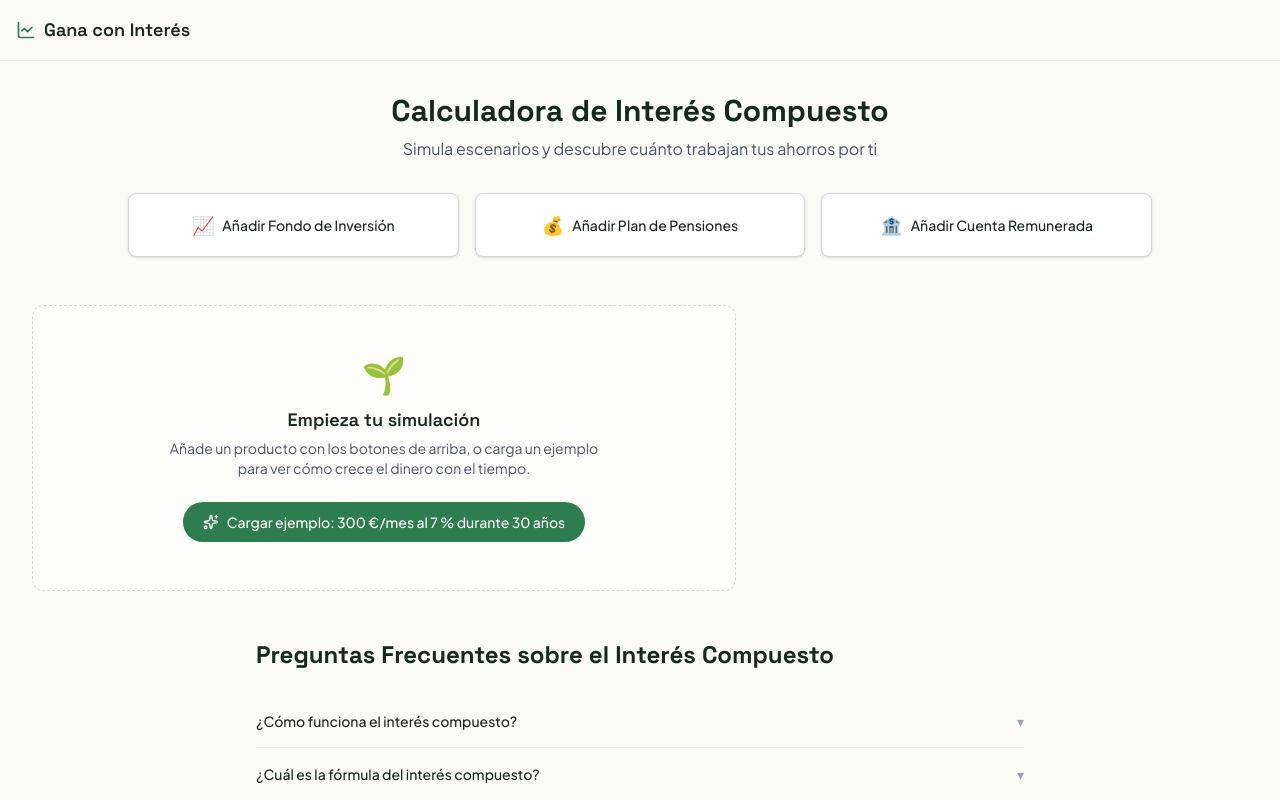
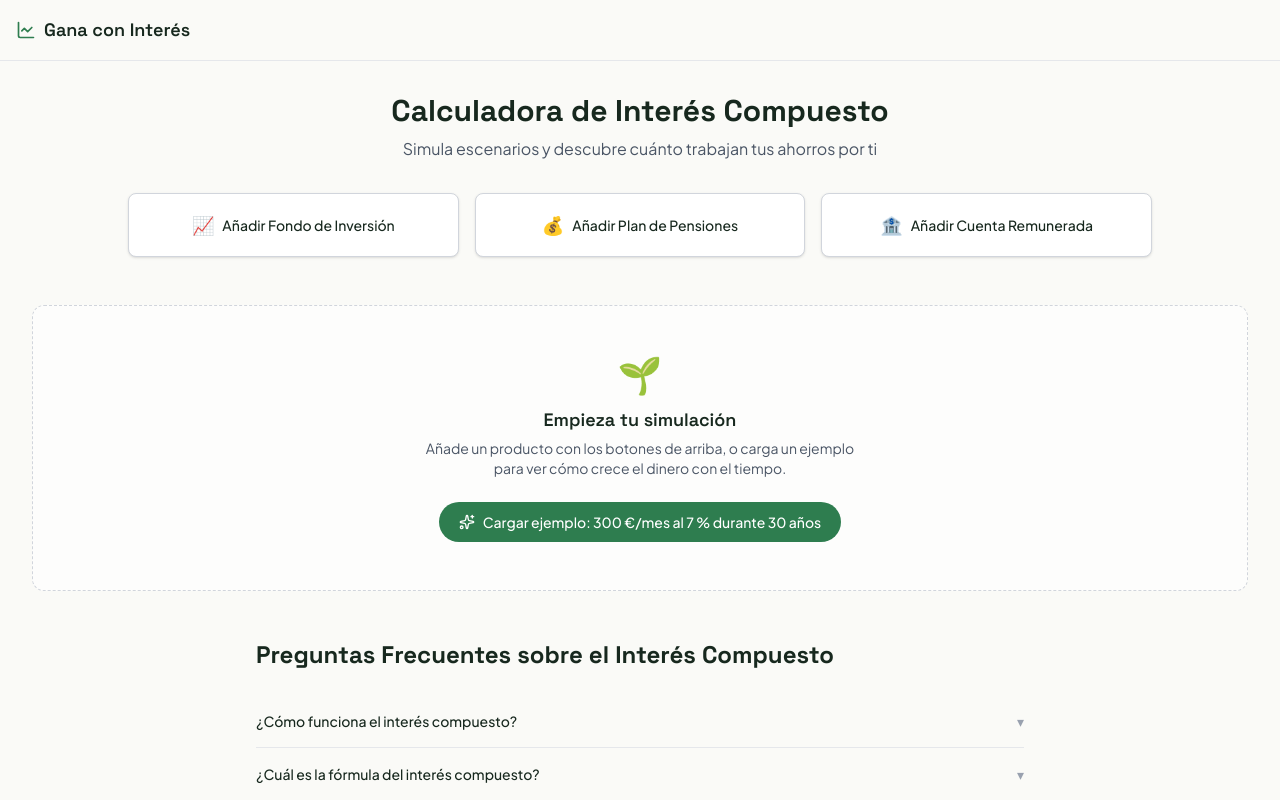
Before and after one commit to jlfernandezfernandez/compound-interest-calculator, a Next.js app: page /compound-interest-calculator/calculadora-interes-compuesto in a window 1280 px wide. Shown: the top 800 px of the page. Built offline with nearby package versions, Linux system fonts and the light colour scheme.

Commit message:
Refactor layout and fix quarterly compounding period
- Move ProductsResult sidebar layout from page into ProductList
- Fix quarterly compounding frequency from 3 to 4 periods per year
- Remove stale comments and Redux Toolkit reference from README

```diff
--- a/src/app/apple-icon.tsx
+++ b/src/app/apple-icon.tsx
@@ -1,7 +1,5 @@
-// app/apple-icon.tsx
 import { ImageResponse } from 'next/og'
 
-// Route segment config
 export const dynamic = 'force-static'
 
 export const size = {
@@ -10,11 +8,9 @@ export const size = {
 }
 export const contentType = 'image/png'
 
-// Image generation
 export default function AppleIcon() {
   return new ImageResponse(
     (
-      // ImageResponse JSX element
       <div
         style={{
           fontSize: 180,
--- a/src/app/calculadora-interes-compuesto/page.tsx
+++ b/src/app/calculadora-interes-compuesto/page.tsx
@@ -1,9 +1,6 @@
-// app/calculadora-interes-compuesto/page.tsx
-
 import IntroductionSection from "@/components/IntroductionSection";
 import ProductButtons from "@/components/ProductButtons";
 import ProductList from "@/components/ProductList";
-import ProductsResult from "@/components/ProductsResult";
 import FAQSection from "@/components/FAQSection";
 import SchemaOrg from "@/components/SchemaOrg";
 import { Metadata } from "next";
@@ -42,13 +39,7 @@ export default function CalculatorPage() {
       <IntroductionSection />
       <main className="flex-grow">
         <ProductButtons />
-        {/* Desktop: productos a la izquierda, resumen sticky a la derecha */}
-        <div className="lg:grid lg:grid-cols-[minmax(0,1fr)_minmax(360px,480px)] lg:gap-8 lg:items-start">
-          <ProductList />
-          <aside className="lg:sticky lg:top-4 lg:max-h-[calc(100vh-2rem)] lg:overflow-y-auto">
-            <ProductsResult />
-          </aside>
-        </div>
+        <ProductList />
         <FAQSection />
       </main>
     </div>
--- a/src/app/icon.tsx
+++ b/src/app/icon.tsx
@@ -1,4 +1,3 @@
-// app/icon.tsx
 import { ImageResponse } from "next/og";
 
 export const dynamic = "force-static";
--- a/src/app/layout.tsx
+++ b/src/app/layout.tsx
@@ -1,5 +1,3 @@
-// app/layout.tsx
-
 import type { Metadata, Viewport } from "next";
 import { Plus_Jakarta_Sans, Space_Grotesk } from "next/font/google";
 import "./globals.css";
--- a/src/components/BarChart.tsx
+++ b/src/components/BarChart.tsx
@@ -13,7 +13,6 @@ import {
 } from 'chart.js';
 import { formatCurrency } from '@/domain/financialCalculations';
 
-// Registrando los componentes necesarios de Chart.js para el gráfico de barras
 ChartJS.register(CategoryScale, LinearScale, BarElement, Tooltip, Legend);
 
 interface BarChartProps {
@@ -28,20 +27,17 @@ interface BarChartProps {
 }
 
 export default function BarChart({ data }: BarChartProps) {
-    // Estado para controlar si el dispositivo es móvil
     const [isMobile, setIsMobile] = useState(false);
 
-    // Ajustar isMobile basado en el ancho de la ventana solo del lado del cliente
     useEffect(() => {
         const updateMobileStatus = () => {
             setIsMobile(window.innerWidth < 600);
         };
 
-        updateMobileStatus(); // Ejecuta una vez al montar
+        updateMobileStatus();
 
-        window.addEventListener('resize', updateMobileStatus); // Ajusta al cambiar el tamaño
+        window.addEventListener('resize', updateMobileStatus);
 
-        // Limpieza al desmontar
         return () => window.removeEventListener('resize', updateMobileStatus);
     }, []);
 
--- a/src/components/Chart.tsx
+++ b/src/components/Chart.tsx
@@ -36,7 +36,6 @@ export default function Chart({ variant, data }: ChartProps) {
     elements: { arc: { borderWidth: 0 } },
   };
 
-  // Placeholder para mantener la forma del gráfico sin datos
   const chartData = hasData
     ? data
     : {
--- a/src/components/Footer.tsx
+++ b/src/components/Footer.tsx
@@ -1,5 +1,3 @@
-// components/Footer.tsx
-
 import React from "react";
 
 export default function Footer() {
--- a/src/components/Header.tsx
+++ b/src/components/Header.tsx
@@ -1,4 +1,3 @@
-// components/Header.tsx
 import Link from "next/link";
 import { LineChart } from "lucide-react";
 
--- a/src/components/ProductButtons.tsx
+++ b/src/components/ProductButtons.tsx
@@ -29,10 +29,9 @@ export default function ProductButtons() {
       contribution: 250,
       interestRate: 3.5,
       duration: 25,
-      contributionFrequency: 12, // Monthly by default
+      contributionFrequency: 12,
     };
     addProduct(newProduct);
-    // Scroll a la tarjeta recién creada una vez pintada
     requestAnimationFrame(() =>
       document.getElementById(newProduct.id)?.scrollIntoView({
         behavior: "smooth",
--- a/src/components/ProductList.tsx
+++ b/src/components/ProductList.tsx
@@ -4,23 +4,30 @@ import React from "react";
 import { useProducts } from "@/store";
 import ProductCard from "./ProductCard";
 import EmptyState from "./EmptyState";
+import ProductsResult from "./ProductsResult";
 
 export default function ProductList() {
   const { products } = useProducts();
 
+  if (products.length === 0) {
+    return <EmptyState />;
+  }
+
   return (
-    <section className="w-full" aria-label="Lista de productos de inversión">
-      {products.length === 0 ? (
-        <EmptyState />
-      ) : (
-        <div className="grid grid-cols-1 md:grid-cols-2 lg:grid-cols-1 xl:grid-cols-2 gap-6">
+    <div className="lg:grid lg:grid-cols-[minmax(0,1fr)_minmax(360px,480px)] lg:gap-8 lg:items-start">
+      <section
+        className="grid grid-cols-1 md:grid-cols-2 lg:grid-cols-1 xl:grid-cols-2 gap-6"
+        aria-label="Lista de productos de inversión"
+      >
         {products.map((product) => (
           <div key={product.id} id={product.id} className="w-full">
             <ProductCard productDetails={product} />
           </div>
         ))}
+      </section>
+      <aside className="lg:sticky lg:top-4 lg:max-h-[calc(100vh-2rem)] lg:overflow-y-auto">
+        <ProductsResult />
+      </aside>
     </div>
-      )}
-    </section>
   );
 }
--- a/src/domain/financialCalculations.ts
+++ b/src/domain/financialCalculations.ts
@@ -14,7 +14,6 @@ export function calculateYearCompoundInterest(
 ): number {
   const n = years * contributionFrequency;
   const r = interestRate / 100 / contributionFrequency;
-  // Fórmula cerrada de anualidad; con r=0 no hay interés, solo aportaciones
   if (r === 0) return initialBalance + contribution * n;
   const growth = Math.pow(1 + r, n);
   return initialBalance * growth + contribution * ((growth - 1) / r);
@@ -33,7 +32,6 @@ export const formatCurrency = (amount: number): string =>
     amount
   );
 
-// Primer año en que los intereses generados ese año superan lo aportado ese año
 export function findCrossoverYear(yearlyTotals: YearlyTotals[]): number | null {
   let prevInterest = 0;
   let prevContribution = 0;
--- a/src/financial_products/productTypes.ts
+++ b/src/financial_products/productTypes.ts
@@ -5,8 +5,6 @@ export const productTypes = {
     cuenta: { key: 'cuenta', emoji: '🏦', title: 'Cuenta Remunerada', color: '#7fb2a0' },
 };
 
-// Semántica de datos compartida por todos los gráficos:
-// balance inicial (neutro), depósitos (azul), intereses (ámbar)
 export const dataColors = {
     initial: '#9aa79f',
     contribution: '#5b8bc9',
@@ -19,7 +17,7 @@ export const periods = [
     { value: 'monthly', label: 'Mensual', time: 12, adverb: 'mensual' },
     { value: 'annually', label: 'Anual', time: 1, adverb: 'anual' },
     { value: 'daily', label: 'Diario', time: 365, adverb: 'diario' },
-    { value: 'quarterly', label: 'Trimestral', time: 3, adverb: 'trimestral' },
+    { value: 'quarterly', label: 'Trimestral', time: 4, adverb: 'trimestral' },
     { value: 'half_yearly', label: 'Semestral', time: 2, adverb: 'semestral' },
 ];
 
```
Also changed, not shown: 1 other file (tests, documents, lock files or other folders). Lines whose indentation alone changed are shown as unchanged.
